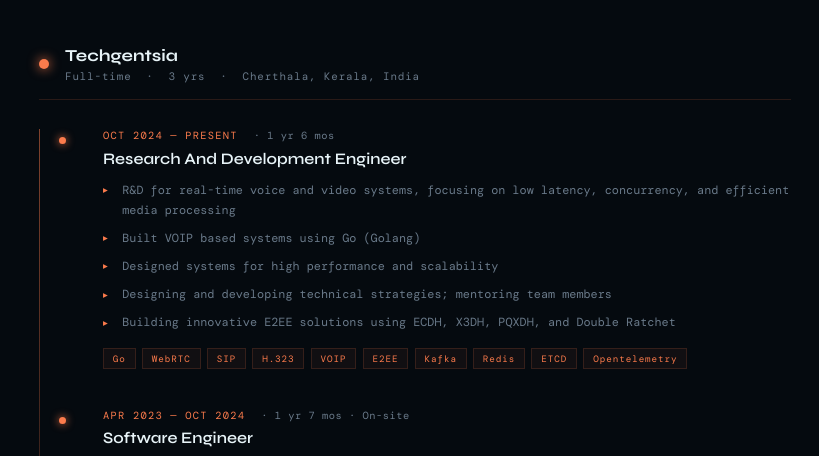
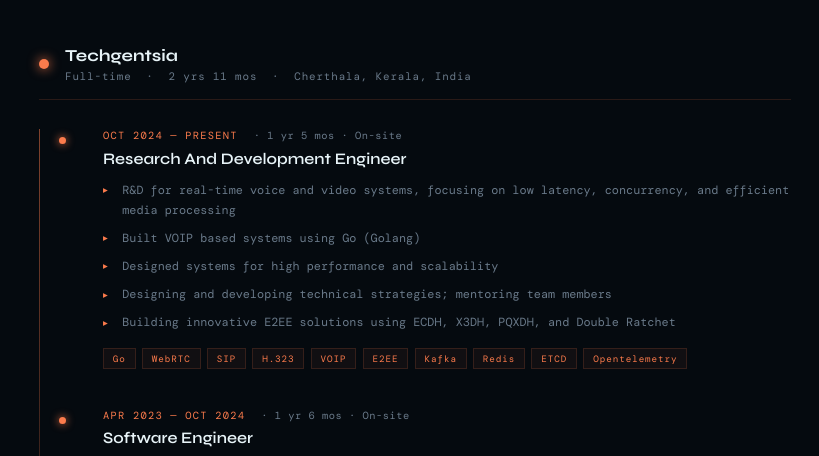
Before and after one commit to arjunshajitech/me, a plain HTML site: page index.html in a window 1280 px wide. Shown: the part 874-1330 px from the top of the page, without its empty margins (25-844 px from the left). Drawn offline with nearby package versions, Linux system fonts and the light colour scheme; a web font is replaced by a local one.

Commit message:
Update bla bla bla

```diff
--- a/index.html
+++ b/index.html
@@ -26,7 +26,7 @@
         <svg width="18" height="18" viewBox="0 0 24 24" fill="currentColor"><path d="M20.447 20.452h-3.554v-5.569c0-1.328-.027-3.037-1.852-3.037-1.853 0-2.136 1.445-2.136 2.939v5.667H9.351V9h3.414v1.561h.046c.477-.9 1.637-1.85 3.37-1.85 3.601 0 4.267 2.37 4.267 5.455v6.286zM5.337 7.433c-1.144 0-2.063-.926-2.063-2.065 0-1.138.92-2.063 2.063-2.063 1.14 0 2.064.925 2.064 2.063 0 1.139-.925 2.065-2.064 2.065zm1.782 13.019H3.555V9h3.564v11.452zM22.225 0H1.771C.792 0 0 .774 0 1.729v20.542C0 23.227.792 24 1.771 24h20.451C23.2 24 24 23.227 24 22.271V1.729C24 .774 23.2 0 22.222 0h.003z"/></svg>
       </a>
     </div>
-    <div class="nav-status"><div class="status-dot"></div>available</div>
+    <div class="nav-status"><div class="status-dot" style="background:#22c55e;box-shadow:0 0 6px #22c55e;"></div><span style="color:#22c55e;">available</span></div>
   </div>
 </nav>
 
@@ -70,14 +70,14 @@
       <div class="company-dot"></div>
       <div>
         <div class="company-name">Techgentsia</div>
-        <div class="company-meta">Full-time &nbsp;·&nbsp; 3 yrs &nbsp;·&nbsp; Cherthala, Kerala, India</div>
+        <div class="company-meta">Full-time &nbsp;·&nbsp; <span id="company-total"></span> &nbsp;·&nbsp; Cherthala, Kerala, India</div>
       </div>
     </div>
     <div class="timeline">
       <div class="timeline-item">
         <div class="timeline-meta">
           <span class="timeline-period">Oct 2024 — Present</span>
-          <span class="timeline-location">· 1 yr 6 mos</span>
+          <span class="timeline-location">· <span id="duration-rnd"></span> · On-site</span>
         </div>
         <div class="timeline-role">Research And Development Engineer</div>
         <ul class="tl-points">
@@ -94,7 +94,7 @@
       <div class="timeline-item">
         <div class="timeline-meta">
           <span class="timeline-period">Apr 2023 — Oct 2024</span>
-          <span class="timeline-location">· 1 yr 7 mos · On-site</span>
+          <span class="timeline-location">· <span id="duration-swe"></span> · On-site</span>
         </div>
         <div class="timeline-role">Software Engineer</div>
         <ul class="tl-points">
--- a/script.js
+++ b/script.js
@@ -1,3 +1,33 @@
+// ── Duration calculator ──────────────────────────────────────────────────
+function calcDuration(startYear, startMonth, endYear, endMonth) {
+  let years = endYear - startYear;
+  let months = endMonth - startMonth;
+  if (months < 0) { years--; months += 12; }
+  const parts = [];
+  if (years > 0)  parts.push(years  + ' yr'  + (years  > 1 ? 's' : ''));
+  if (months > 0) parts.push(months + ' mo'  + (months > 1 ? 's' : ''));
+  return parts.join(' ') || '< 1 mo';
+}
+
+(function fillDurations() {
+  const now = new Date();
+  const y = now.getFullYear();
+  const m = now.getMonth() + 1; // 1-indexed
+
+  // Techgentsia total: Apr 2023 → now
+  document.getElementById('company-total').textContent =
+    calcDuration(2023, 4, y, m);
+
+  // R&D Engineer: Oct 2024 → now
+  document.getElementById('duration-rnd').textContent =
+    calcDuration(2024, 10, y, m);
+
+  // Software Engineer: Apr 2023 → Oct 2024 (fixed range)
+  document.getElementById('duration-swe').textContent =
+    calcDuration(2023, 4, 2024, 10);
+})();
+
+// ── Custom cursor ────────────────────────────────────────────────────────
 const cursor = document.getElementById('cursor');
 const ring = document.getElementById('cursorRing');
 let mx = 0, my = 0, rx = 0, ry = 0;
@@ -29,6 +59,7 @@
   });
 });
 
+// ── Scroll fade-in ───────────────────────────────────────────────────────
 const obs = new IntersectionObserver(entries => {
   entries.forEach(e => { if (e.isIntersecting) e.target.classList.add('visible'); });
 }, { threshold: .1 });
```
